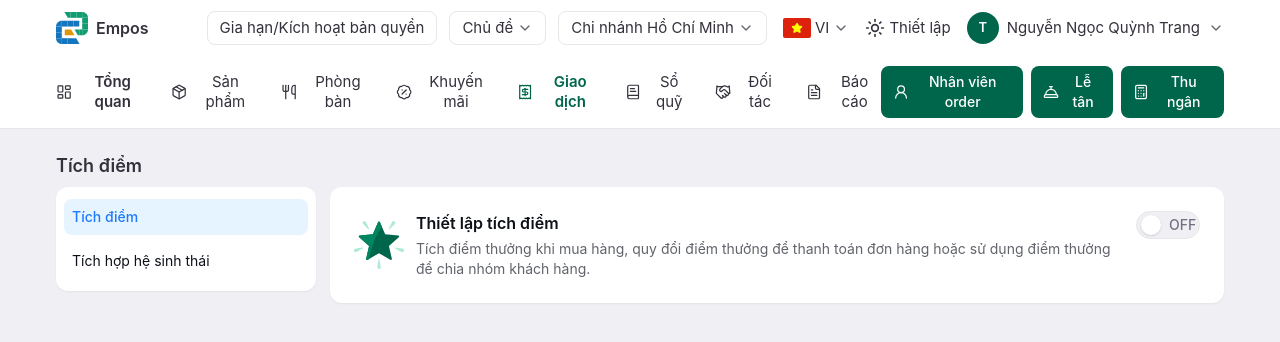
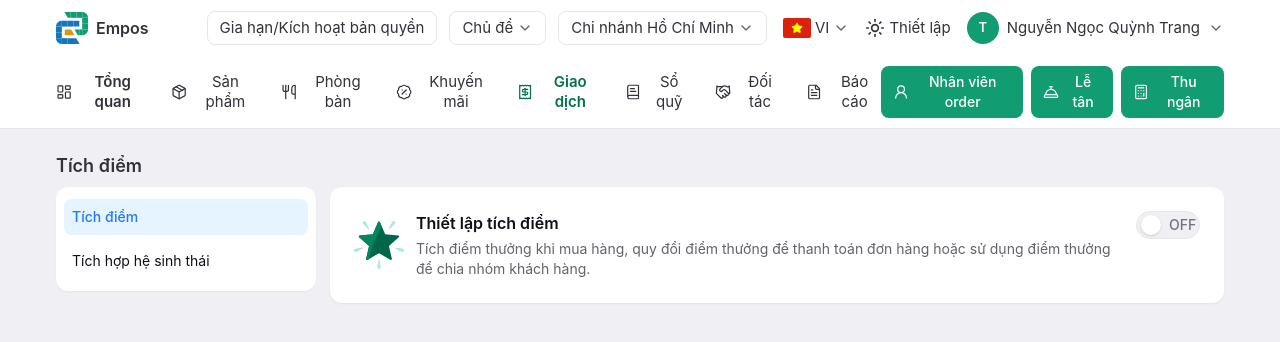
Before and after one commit to ducthai1/ui-tich-diem, a Next.js app: page /tich-diem in a window 1280 px wide. Shown: the top 342 px of the page. Built offline with nearby package versions, Linux system fonts and the light colour scheme.

Commit message:
fix: correct loyalty colors to Figma tokens (#119C72 green, input radius/border) and single-line tooltip

```diff
--- a/src/components/layout/main-nav.tsx
+++ b/src/components/layout/main-nav.tsx
@@ -44,7 +44,7 @@ function ModuleButton({ label, icon: Icon, active, bold }: NavItem) {
       className={cn(
         "flex items-center gap-1.5 text-[15px] leading-5 transition-colors",
         active
-          ? "font-semibold text-primary"
+          ? "font-semibold text-primary-active"
           : bold
             ? "font-semibold text-ink-strong hover:text-primary"
             : "font-normal text-ink-strong hover:text-primary",
--- a/src/components/ui/amount-input.tsx
+++ b/src/components/ui/amount-input.tsx
@@ -27,9 +27,9 @@ export function AmountInput({
         value={value}
         placeholder="0"
         onChange={(e) => onChange(e.target.value.replace(/[^\d.]/g, ""))}
-        className="h-9 w-full min-w-0 flex-1 rounded-lg border border-line bg-white px-3 text-[15px] font-medium leading-5 text-ink outline-none placeholder:font-normal placeholder:text-ink-subtle focus:border-primary"
+        className="h-9 w-full min-w-0 flex-1 rounded-card border border-line-strong bg-white px-3 text-[15px] font-medium leading-5 text-ink-strong outline-none placeholder:font-normal placeholder:text-ink-subtle focus:border-primary"
       />
-      <span className="flex h-9 shrink-0 items-center justify-center rounded-lg bg-primary px-3 text-[15px] font-medium leading-5 text-white">
+      <span className="flex h-9 shrink-0 items-center justify-center rounded-card bg-primary-accent px-3 text-[15px] font-medium leading-5 text-[#F3F3F4]">
         {unit}
       </span>
     </div>
--- a/src/components/ui/info-tooltip.tsx
+++ b/src/components/ui/info-tooltip.tsx
@@ -13,11 +13,14 @@ export function InfoTooltip({ title }: { title: string }) {
       title={title}
       placement="top"
       color="#FFFFFF"
+      // Keep the tip on a single line like the Figma design.
+      overlayStyle={{ maxWidth: "none" }}
       overlayInnerStyle={{
         color: "#121212",
         fontSize: 14,
         lineHeight: "20px",
         padding: "10px 14px",
+        whiteSpace: "nowrap",
         boxShadow: "0px 6px 16px -4px rgba(0, 0, 0, 0.1)",
       }}
     >
--- a/tailwind.config.ts
+++ b/tailwind.config.ts
@@ -7,9 +7,9 @@ const config: Config = {
     extend: {
       colors: {
         primary: {
-          DEFAULT: "#00664B",
+          DEFAULT: "#119C72", // brand/action green used across buttons, toggle, controls
           hover: "#008661",
-          active: "#007350",
+          active: "#007350", // darker green for active nav label
           light: "#B0E9DA",
           lighter: "#CFFFF0",
           surface: "#ECFFF8",
```
